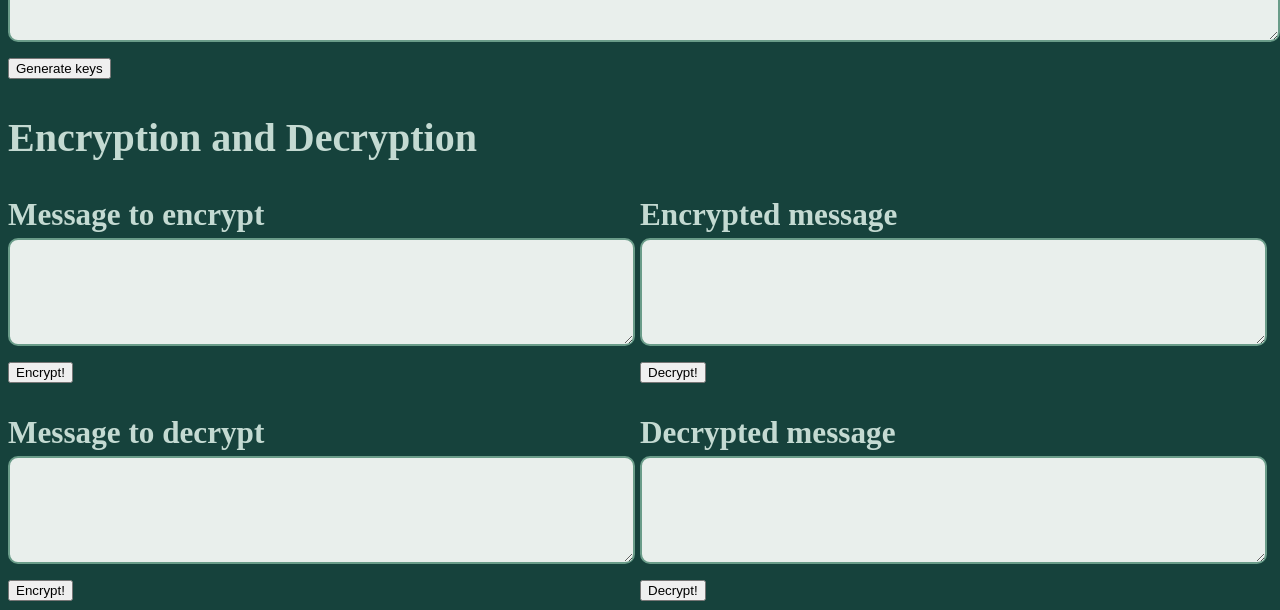
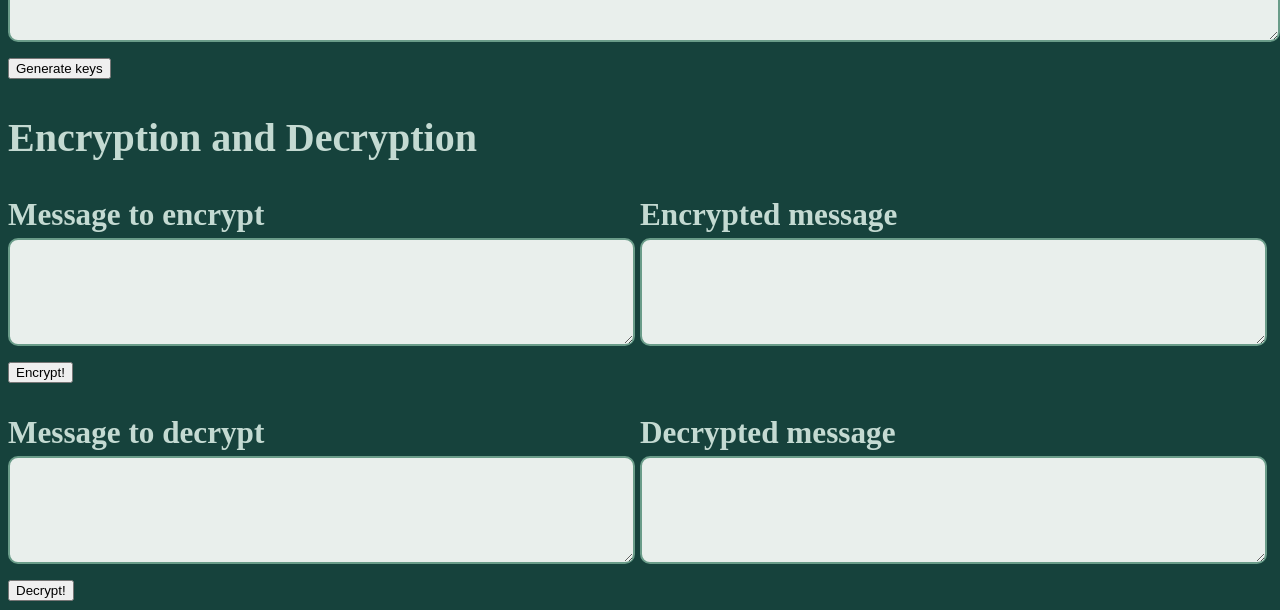
Before and after one commit to Gruetterr/gruetter-dev, a website: page public/index.html in a window 1280 px wide. Shown: the part 643-1253 px from the top of the page. Drawn offline with Linux system fonts and the light colour scheme; a web font is replaced by a local one.

Commit message:
better layout

```diff
--- a/public/index.html
+++ b/public/index.html
@@ -25,6 +25,8 @@
     <button onclick="getKeys()">Generate keys</button>
 
     <h2>Encryption and Decryption</h2>
+
+    <div class="en_de_boxes">
     <div class="msgbox_container">
     <h3>Message to encrypt</h3>
     <textarea type="text" id="m_in" class="msgbox"></textarea>
@@ -34,19 +36,18 @@
     <div class="msgbox_container">
     <h3>Encrypted message</h3>
     <textarea type="text" id="c_out" class="msgbox"></textarea>
-    <button onclick="rsaDe()">Decrypt!</button>
     </div>
 
     <div class="msgbox_container">
     <h3>Message to decrypt</h3>
     <textarea type="text" id="c_in" class="msgbox"></textarea>
-    <button onclick="rsaEn()">Encrypt!</button>
+    <button onclick="rsaDe()">Decrypt!</button>
     </div>
 
     <div class="msgbox_container">
     <h3>Decrypted message</h3>
     <textarea type="text" id="m_out" class="msgbox"></textarea>
-    <button onclick="rsaDe()">Decrypt!</button>
+    </div>
     </div>
 
     <script src="scripts/app.js"></script>
--- a/public/styles.css
+++ b/public/styles.css
@@ -23,13 +23,18 @@ h3 {
   /*margin-right: 20px;*/
 }
 
+.en_de_boxes {
+  display: flex;
+  flex-wrap: wrap;
+  justify-content: space-between;
+}
+
 .msgbox {
   width: 98%;
   height: 100px;
 }
 
 .msgbox_container {
-  float: left;
   width: 50%;
 }
 
```
